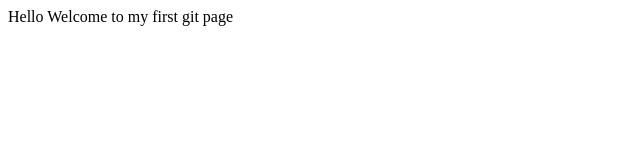
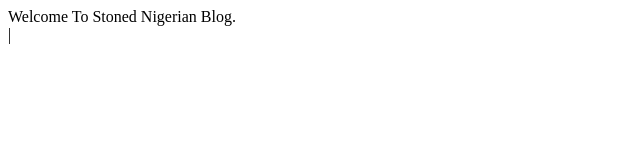
Before and after one commit to khayceeNG/Welcome, a plain HTML site: page index.html in a window 1280 px wide. Shown: the full height of the page, 0-640 px from the left. Drawn offline with Linux system fonts and the light colour scheme.

Commit message:
second commit - modifing index and committing the about page

```diff
--- a/index.html
+++ b/index.html
@@ -1,13 +1,10 @@
 <!DOCTYPE html>
 <head>
-    </head>
-
+    <title> Stoned Nigerian Blog</title>
+</head>
 <body>
-
-Hello
-
-Welcome to my first git page
-
-
+    <div class = "container">
+        Welcome To Stoned Nigerian Blog.
+    </div>
 </body>
-</html>
+|</html>
```
Also changed, not shown: about.html (added).
